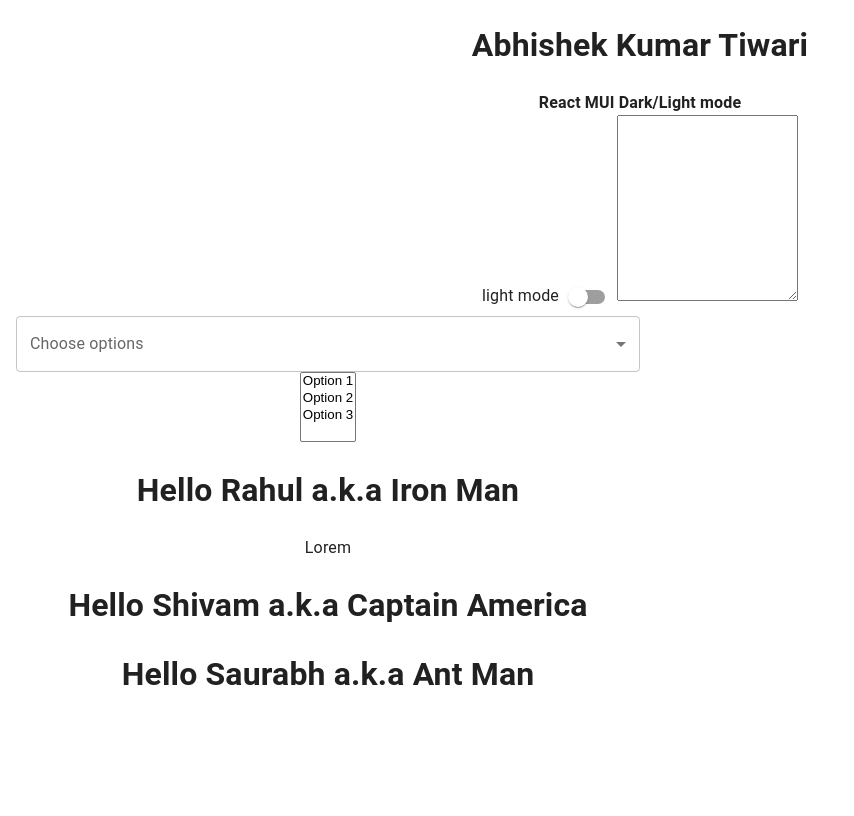
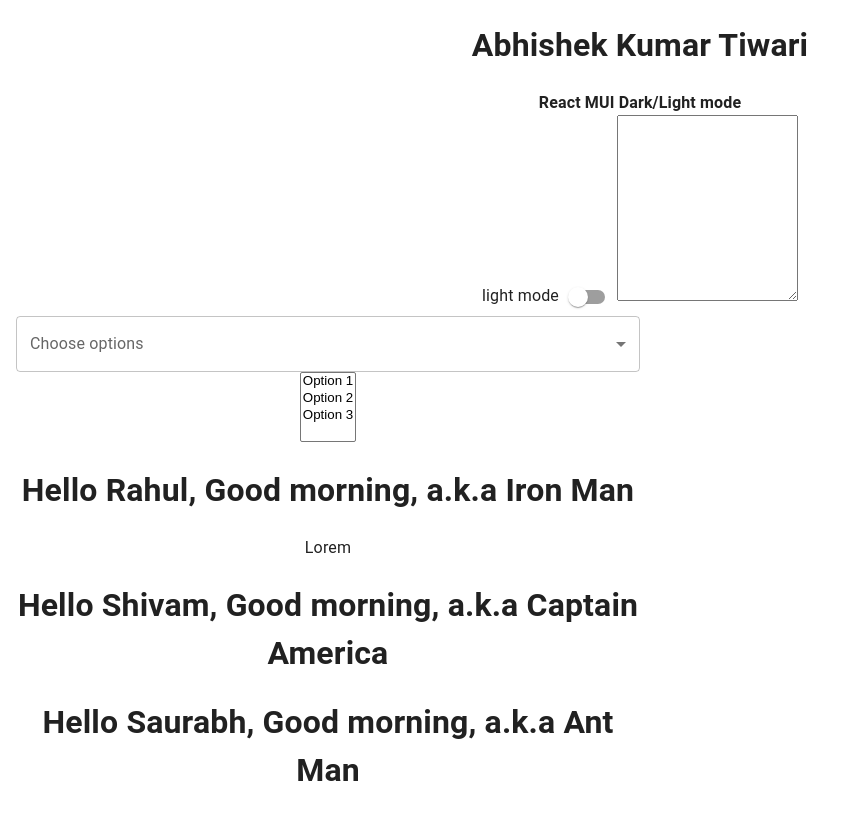
Before and after one commit to fhabhishektiwari/react-js-learning, a React (Create React App) app: page / in a window 1280 px wide. Shown: the whole page, without its empty margins (0-854 px from the left). Built offline with nearby package versions, Linux system fonts and the light colour scheme.

Commit message:
added good morning

```diff
--- a/src/components/Hello.jsx
+++ b/src/components/Hello.jsx
@@ -4,7 +4,7 @@ const Greet = (props) => {
     console.log(props);
   return (
     <div>
-      <h1>Hello {props.name} a.k.a {props.heroName}</h1>
+      <h1>Hello {props.name}, Good morning, a.k.a {props.heroName}</h1>
       {props.children}
     </div>
   )
```
